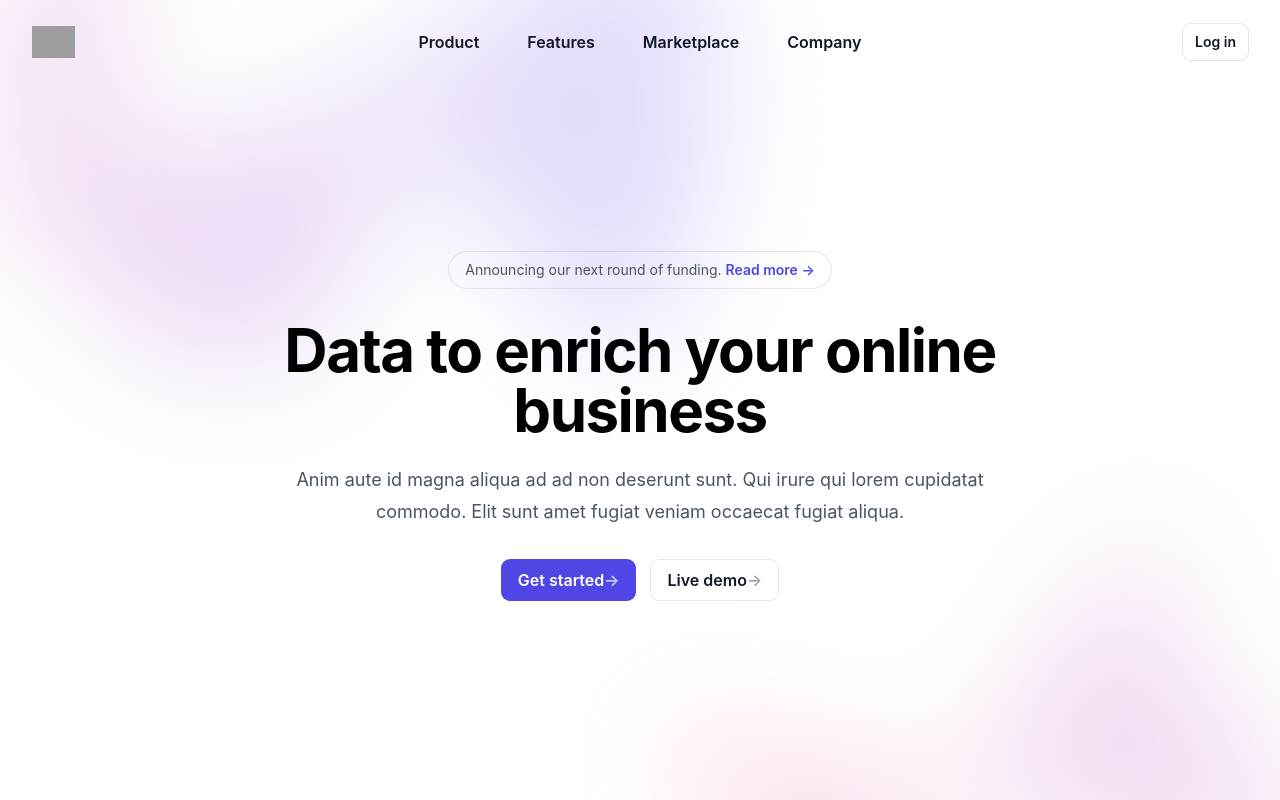
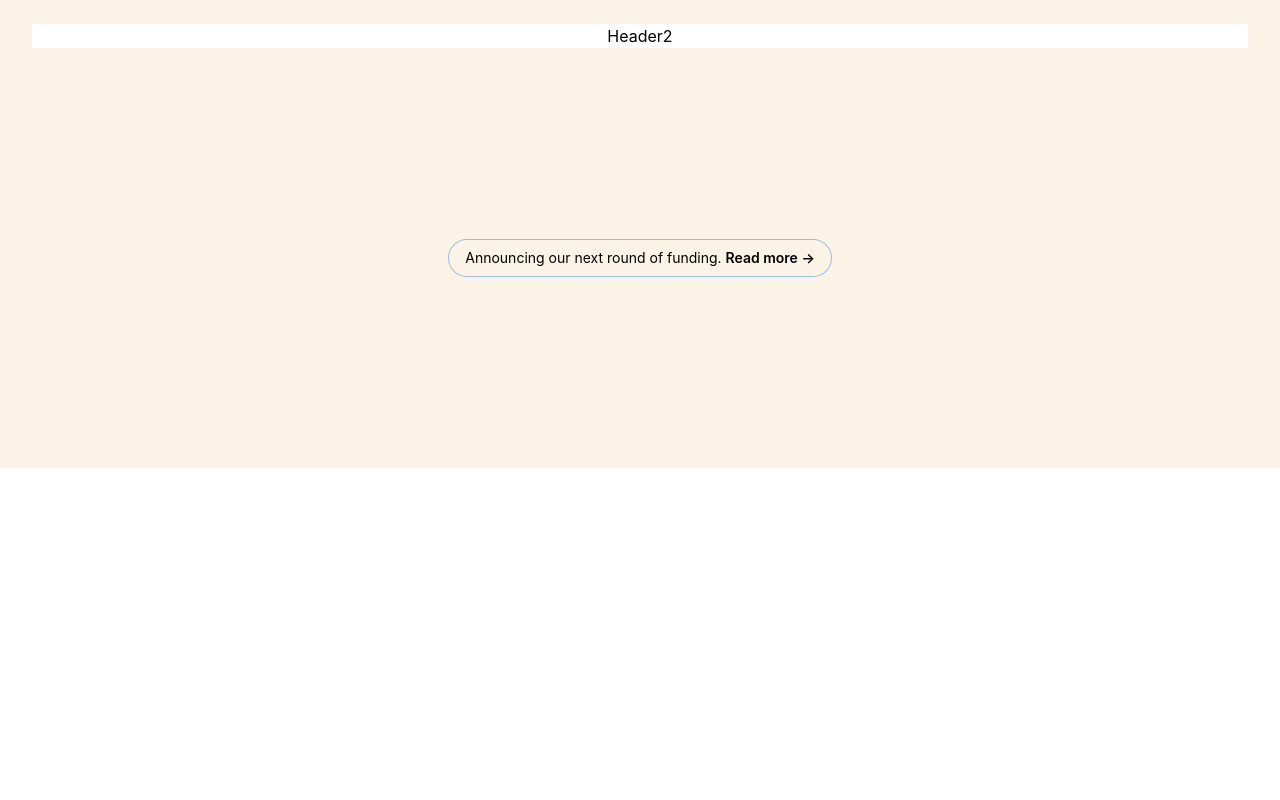
Before and after one commit to nburd01/portfolioMernFront, a React (Create React App) app in the folder portfolio/client/: page / in a window 1280 px wide. Shown: the top 800 px of the page. Built offline with nearby package versions, Linux system fonts and the light colour scheme; grey boxes are pictures that could not be loaded.

Commit message:
structuring

```diff
--- a/portfolio/client/package.json
+++ b/portfolio/client/package.json
@@ -1,5 +1,8 @@
 {
   "name": "client",
+  "homepage": "https://niallburdon.com",
+  "version": "1.0.0",
+  "description": "my react application",
   "version": "0.1.0",
   "private": true,
   "dependencies": {
--- a/portfolio/client/src/App.tsx
+++ b/portfolio/client/src/App.tsx
@@ -2,11 +2,13 @@ import React from 'react';
 import logo from './logo.svg';
 import './App.css';
 import { Header } from './components/Pages/Header';
+import { Header2 } from './components/Pages/Header2';
 
 function App() {
   return (
     <div className="App">
-     <Header/>
+     {/* <Header/> */}
+     <Header2/>
     </div>
   );
 }
--- a/portfolio/client/src/components/Pages/Header.tsx
+++ b/portfolio/client/src/components/Pages/Header.tsx
@@ -2,7 +2,7 @@ import React from 'react'
 
 export const Header = () => {
   return (
-    <div className="isolate bg-white">
+<div className="isolate bg-white">
   <div className="absolute inset-x-0 top-[-10rem] -z-10 transform-gpu overflow-hidden blur-3xl sm:top-[-20rem]">
     <svg className="relative left-[calc(50%-11rem)] -z-10 h-[21.1875rem] max-w-none -translate-x-1/2 rotate-[30deg] sm:left-[calc(50%-30rem)] sm:h-[42.375rem]" viewBox="0 0 1155 678" fill="none" xmlns="http://www.w3.org/2000/svg">
       <path fill="url(#45de2b6b-92d5-4d68-a6a0-9b9b2abad533)" fill-opacity=".3" d="M317.219 518.975L203.852 678 0 438.341l317.219 80.634 204.172-286.402c1.307 132.337 45.083 346.658 209.733 145.248C936.936 126.058 882.053-94.234 1031.02 41.331c119.18 108.451 130.68 295.337 121.53 375.223L855 299l21.173 362.054-558.954-142.079z" />
@@ -14,7 +14,10 @@ export const Header = () => {
       </defs>
     </svg>
   </div>
+
+  {/* header */}
   <div className="px-6 pt-6 lg:px-8">
+      {/* Nav */}
     <div>
       <nav className="flex h-9 items-center justify-between" aria-label="Global">
         <div className="flex lg:min-w-0 lg:flex-1" aria-label="Global">
@@ -33,13 +36,13 @@ export const Header = () => {
           </button>
         </div>
         <div className="hidden lg:flex lg:min-w-0 lg:flex-1 lg:justify-center lg:gap-x-12">
-          <a href="#" className="font-semibold text-gray-900 hover:text-gray-900">Product</a>
+          <a href="#" className="font-semibold text-gray-900 hover:text-gray-900 px-1">About me</a>
 
-          <a href="#" className="font-semibold text-gray-900 hover:text-gray-900">Features</a>
+          <a href="#" className="font-semibold text-gray-900 hover:text-gray-900">Tech Skills</a>
 
-          <a href="#" className="font-semibold text-gray-900 hover:text-gray-900">Marketplace</a>
+          <a href="#" className="font-semibold text-gray-900 hover:text-gray-900">Projects</a>
 
-          <a href="#" className="font-semibold text-gray-900 hover:text-gray-900">Company</a>
+          <a href="#" className="font-semibold text-gray-900 hover:text-gray-900">Contact</a>
         </div>
         <div className="hidden lg:flex lg:min-w-0 lg:flex-1 lg:justify-end">
           <a href="#" className="inline-block rounded-lg px-3 py-1.5 text-sm font-semibold leading-6 text-gray-900 shadow-sm ring-1 ring-gray-900/10 hover:ring-gray-900/20">Log in</a>
@@ -85,9 +88,12 @@ export const Header = () => {
       </div>
     </div>
   </div>
+
+
   <main>
     <div className="relative px-6 lg:px-8">
       <div className="mx-auto max-w-3xl pt-20 pb-32 sm:pt-48 sm:pb-40">
+
         <div>
           <div className="hidden sm:mb-8 sm:flex sm:justify-center">
             <div className="relative overflow-hidden rounded-full py-1.5 px-4 text-sm leading-6 ring-1 ring-gray-900/10 hover:ring-gray-900/20">
@@ -97,8 +103,8 @@ export const Header = () => {
             </div>
           </div>
           <div>
-            <h1 className="text-4xl font-bold tracking-tight sm:text-center sm:text-6xl">Data to enrich your online business</h1>
-            <p className="mt-6 text-lg leading-8 text-gray-600 sm:text-center">Anim aute id magna aliqua ad ad non deserunt sunt. Qui irure qui lorem cupidatat commodo. Elit sunt amet fugiat veniam occaecat fugiat aliqua.</p>
+            <h1 className="text-4xl font-bold tracking-tight sm:text-center sm:text-6xl">Niall Burdon</h1>
+            <p className="mt-6 text-lg leading-8 text-gray-600 sm:text-center">Front-End Developper living in Rennes, France</p>
             <div className="mt-8 flex gap-x-4 sm:justify-center">
               <a href="#" className="inline-block rounded-lg bg-indigo-600 px-4 py-1.5 text-base font-semibold leading-7 text-white shadow-sm ring-1 ring-indigo-600 hover:bg-indigo-700 hover:ring-indigo-700">
                 Get started
@@ -122,9 +128,12 @@ export const Header = () => {
             </svg>
           </div>
         </div>
+
       </div>
     </div>
   </main>
+
+
 </div>
   )
 }
--- /dev/null
+++ b/portfolio/client/src/components/Pages/Header2.tsx
@@ -0,0 +1,26 @@
+import React from 'react'
+
+export const Header2 = () => {
+  return (
+    <div className="isolate bg-beige">
+
+        <div className="px-6 pt-6 lg:px-8">
+            <div className="bg-white ...">Header2</div>
+        </div>
+
+        <main>
+        <div className="relative px-6 lg:px-8">
+            <div className="mx-auto max-w-3xl pt-20 pb-32 sm:pt-48 sm:pb-40">
+                <div className="hidden sm:mb-8 sm:flex sm:justify-center">
+                    <div className="relative overflow-hidden rounded-full py-1.5 px-4 text-sm leading-6 ring-1 ring-gray-900/10 hover:ring-gray-900/20">
+                        <span className="text-gray-600">
+                            Announcing our next round of funding. <a href="#" className="font-semibold text-indigo-600"><span className="absolute inset-0" aria-hidden="true"></span>Read more <span aria-hidden="true">&rarr;</span></a>
+                        </span>
+                    </div>
+                </div>
+            </div>
+        </div>
+        </main>
+    </div>
+  )
+}
--- a/portfolio/client/tailwind.config.js
+++ b/portfolio/client/tailwind.config.js
@@ -5,6 +5,19 @@ module.exports = {
   ],
   theme: {
     extend: {},
+    colors: {
+      transparent: 'transparent',
+      current: 'currentColor',
+      'white': '#ffffff',
+      'purple': '#3f3cbb',
+      'midnight': '#121063',
+      'metal': '#565584',
+      'tahiti': '#3ab7bf',
+      'silver': '#ecebff',
+      'bubble-gum': '#ff77e9',
+      'bermuda': '#78dcca',
+      'beige': '#FAF3E6'
+    },
   },
   plugins: [],
 }
```
